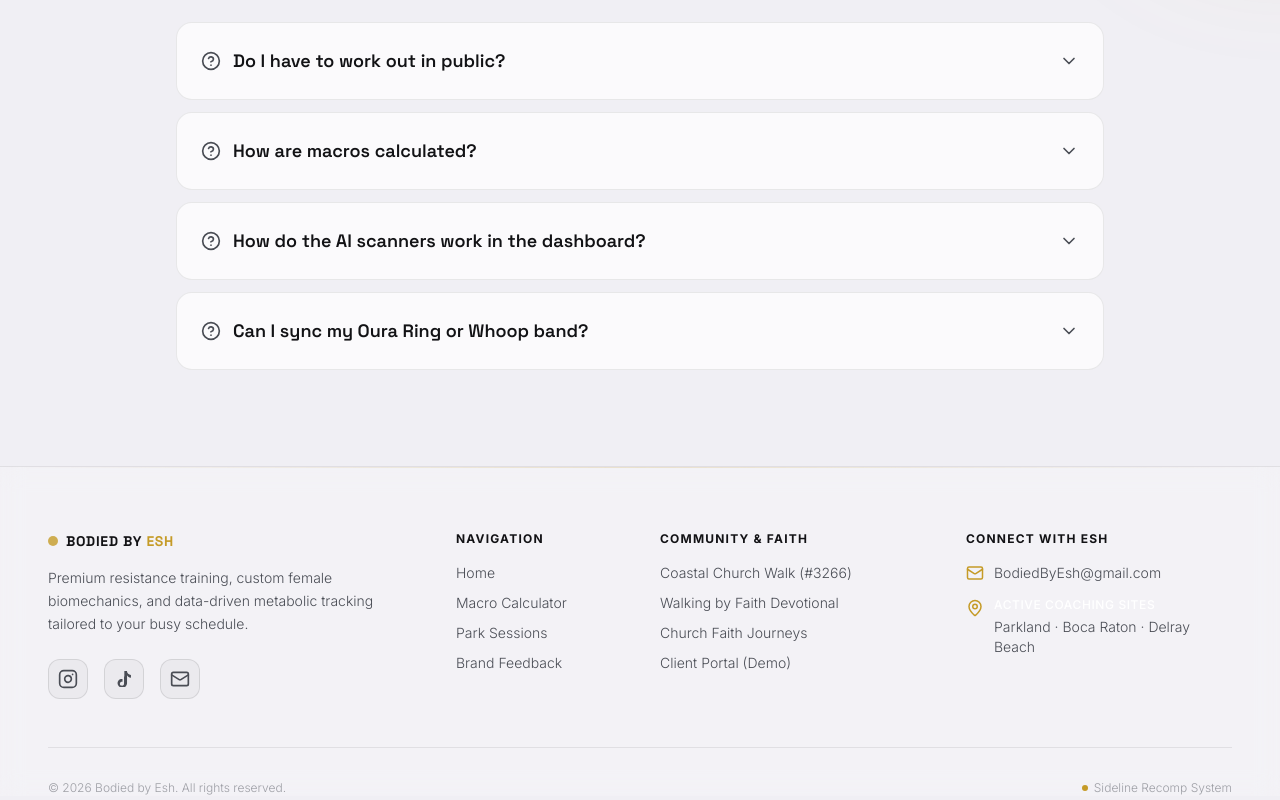
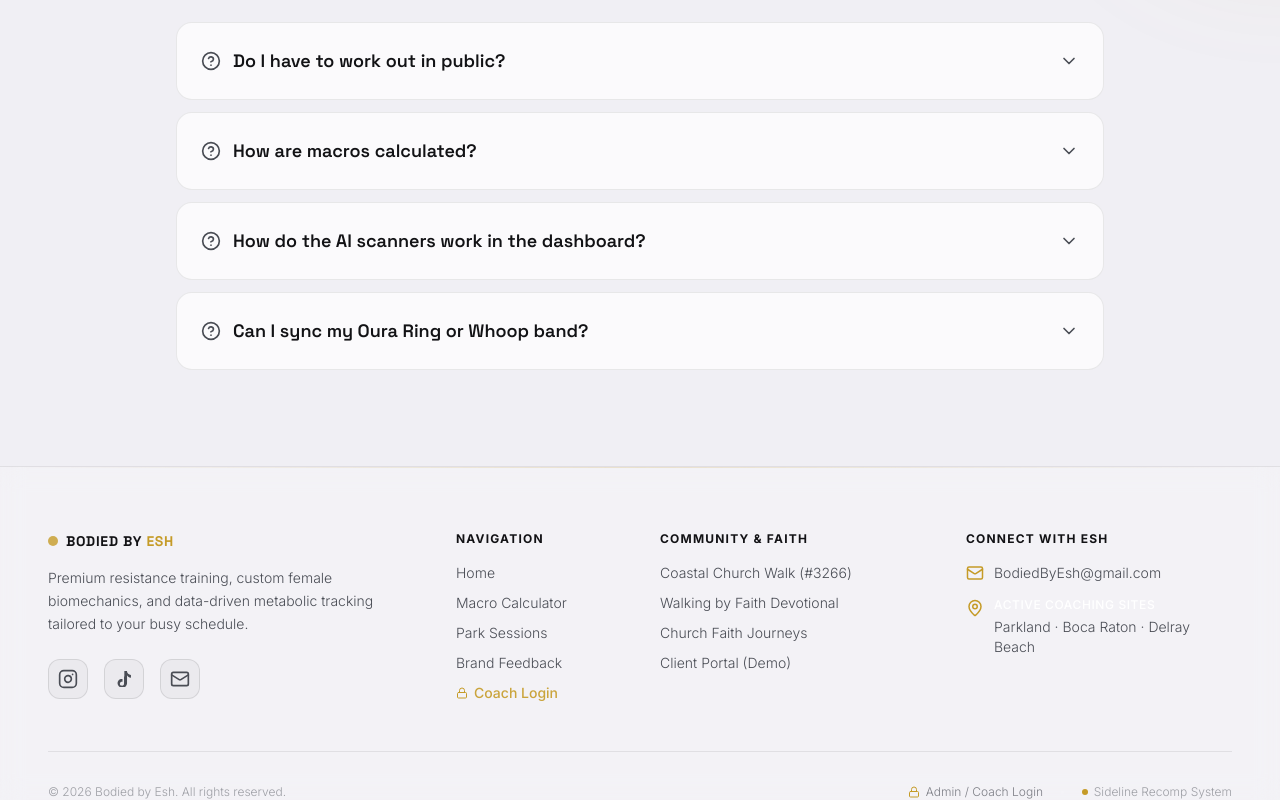
Before and after one commit to ShaunF1P/bodiedbyesh, a Next.js app: page / in a window 1280 px wide. Shown: the part 3663-4463 px from the top of the page. Built offline with nearby package versions, Linux system fonts and the light colour scheme.

Commit message:
feat: add Coach / Admin Login button to footer

```diff
--- a/src/components/Footer.tsx
+++ b/src/components/Footer.tsx
@@ -2,7 +2,7 @@
 
 import React from "react";
 import Link from "next/link";
-import { Mail, MapPin } from "lucide-react";
+import { Mail, MapPin, Lock } from "lucide-react";
 
 export default function Footer() {
   return (
@@ -94,6 +94,12 @@ export default function Footer() {
                 Brand Feedback
               </Link>
             </li>
+            <li>
+              <Link href="/admin" className="hover:text-accent-lime hover:pl-1 transition-all duration-300 flex items-center gap-1.5 text-accent-lime/90 font-medium">
+                <Lock className="w-3 h-3 text-accent-lime" />
+                <span>Coach Login</span>
+              </Link>
+            </li>
           </ul>
         </div>
 
@@ -161,10 +167,21 @@ export default function Footer() {
       {/* Sub-footer */}
       <div className="max-w-7xl mx-auto border-t border-white/5 mt-12 pt-8 flex flex-col sm:flex-row items-center justify-between gap-4 text-xs text-silver-slate/50 font-light relative z-10">
         <p>&copy; {new Date().getFullYear()} Bodied by Esh. All rights reserved.</p>
-        <p className="flex items-center gap-1.5">
-          <span className="w-1.5 h-1.5 rounded-full bg-accent-lime" />
-          Sideline Recomp System
-        </p>
+
+        <div className="flex items-center gap-4">
+          <Link
+            href="/admin"
+            className="flex items-center gap-1.5 text-silver-slate/70 hover:text-accent-lime transition-colors"
+          >
+            <Lock className="w-3 h-3 text-accent-lime" />
+            <span>Admin / Coach Login</span>
+          </Link>
+          <span className="text-white/10">•</span>
+          <p className="flex items-center gap-1.5">
+            <span className="w-1.5 h-1.5 rounded-full bg-accent-lime" />
+            Sideline Recomp System
+          </p>
+        </div>
       </div>
     </footer>
   );
```
